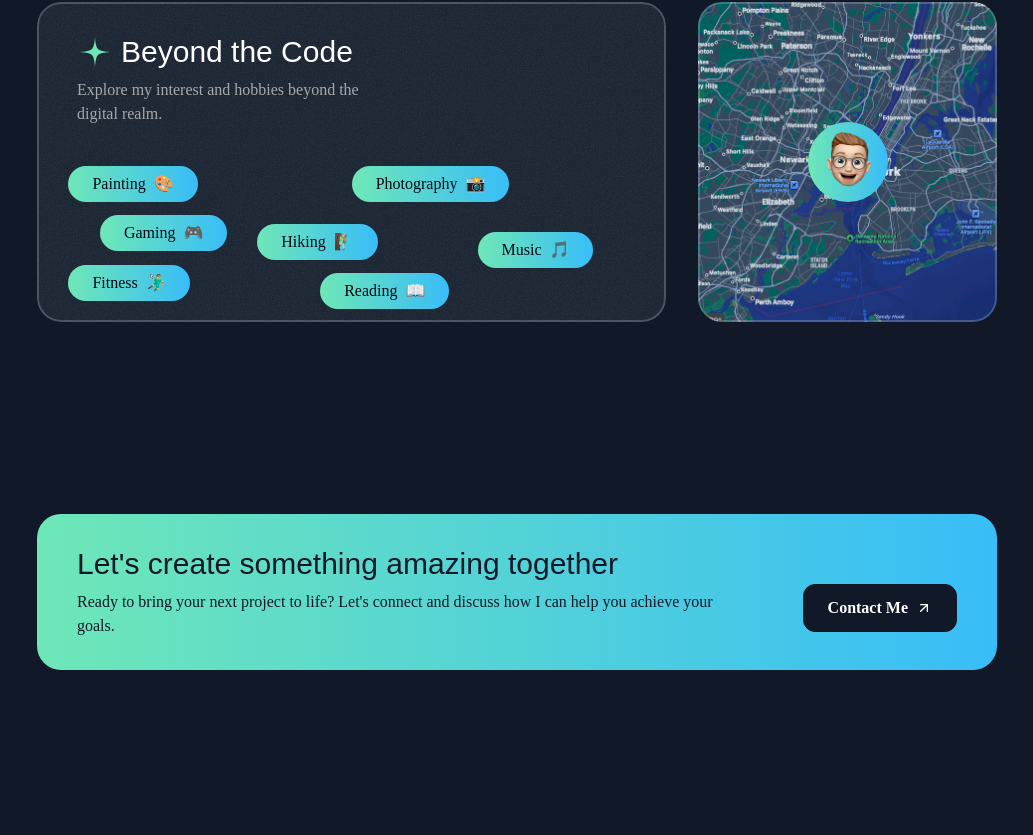
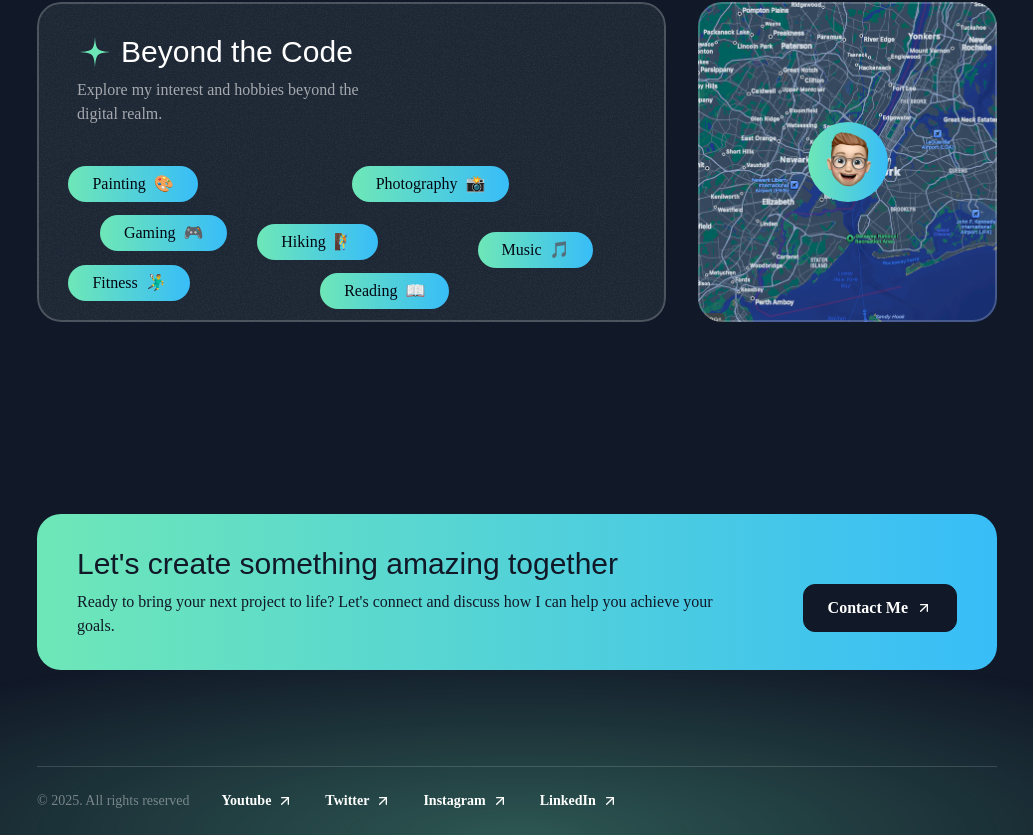
Before and after one commit to Estifanos58/Porfolio, a Next.js app: page / in a window 1280 px wide. Shown: the part 4506-5341 px from the top of the page, without its empty margins (123-1156 px from the left). Before the commit the page ends 5272 px from the top, so only its background shows below. Built offline with nearby package versions, Linux system fonts and the light colour scheme; a web font is replaced by a local one.

Commit message:
static page complete

```diff
--- a/src/app/page.tsx
+++ b/src/app/page.tsx
@@ -1,5 +1,6 @@
 import { AboutSection } from "@/sections/About";
 import { ContactSection } from "@/sections/Contact";
+import { Footer } from "@/sections/Footer";
 import { Header } from "@/sections/Header";
 import { HeroSection } from "@/sections/Hero";
 import { ProjectsSection } from "@/sections/Projects";
@@ -16,6 +17,7 @@
       <TestimonialsSection/>
       <AboutSection />
       <ContactSection/>
+      <Footer/>
     </div>
   );
 }
--- a/src/sections/Footer.tsx
+++ b/src/sections/Footer.tsx
@@ -1,3 +1,43 @@
+import ArrawUpRightIcon from '@/assets/icons/arrow-up-right.svg'
+
+const footerLinks = [
+  {
+    tilte:'Youtube',
+    href:'',
+  },
+  {
+    tilte:'Twitter',
+    href:'',
+  },
+  {
+    tilte:'Instagram',
+    href:'',
+  },
+  {
+    tilte:'LinkedIn',
+    href:'',
+  },
+]
+
+
 export const Footer = () => {
-  return <div>Footer Section</div>;
+  const year = new Date().getFullYear();
+  return <footer className='relative overflow-x-clip -z-10'>
+    <div className="absolute h-[400px] w-[1600px] bottom-0 left-1/2 -translate-x-1/2 bg-emerald-300/30 -z-10 [mask-image:radial-gradient(50%_50%_at_bottom_center,black,transparent)]"></div>
+    <div className="container">
+      <div className='border-t border-white/15 py-6 text-sm flex flex-col gap-8 md:flex-row md:justify-betweenitems-center'>
+        <div className='text-white/40 '>&copy;{` ${year}. All rights reserved`}</div>
+        <nav className='flex flex-col md:flex-row items-center gap-8'>
+          {
+            footerLinks.map((link) => {
+              return <a href={link.href} className='inline-flex items-center gap-1.5'>
+                <span className='font-semibold'>{link.tilte}</span>
+                <ArrawUpRightIcon className="size-4"/>
+              </a>
+            })
+          }
+        </nav>
+      </div>
+    </div>
+  </footer>;
 };
```
